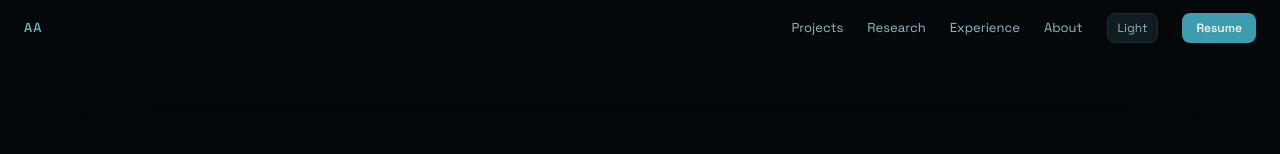
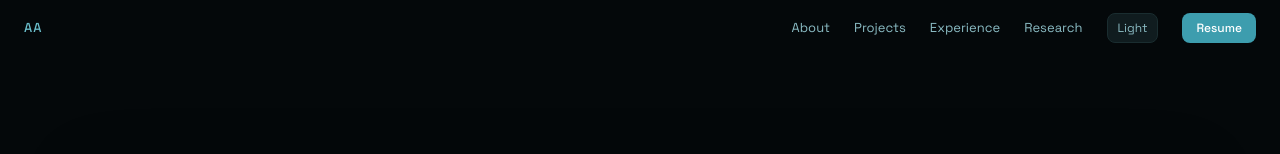
Before and after one commit to Aishi25/PersonalPortfolio, a Next.js app: page / in a window 1280 px wide. Shown: the top 154 px of the page. Built offline with nearby package versions, Linux system fonts and the light colour scheme.

Commit message:
Update email to aishi.agarwal.cs, reorder nav tabs

```diff
--- a/components/Footer.tsx
+++ b/components/Footer.tsx
@@ -25,7 +25,7 @@ export function Footer() {
 
       <div style={{ display: "flex", gap: "1.5rem" }}>
         {[
-          { label: "Email", href: "mailto:aishiagarwal11@gmail.com" },
+          { label: "Email", href: "mailto:aishi.agarwal.cs@gmail.com" },
           { label: "LinkedIn", href: "https://www.linkedin.com/in/aishi-agarwal/" },
           { label: "GitHub", href: "https://github.com/Aishi25" },
         ].map((l) => (
--- a/components/Nav.tsx
+++ b/components/Nav.tsx
@@ -4,10 +4,10 @@ import { useTheme } from "next-themes";
 import { useEffect, useState } from "react";
 
 const links = [
+  { label: "About", href: "#about" },
   { label: "Projects", href: "#projects" },
+  { label: "Experience", href: "#experience" },
   { label: "Research", href: "#research" },
-  { label: "Experience", href: "#experience" },
-  { label: "About", href: "#about" },
 ];
 
 export function Nav() {
```
